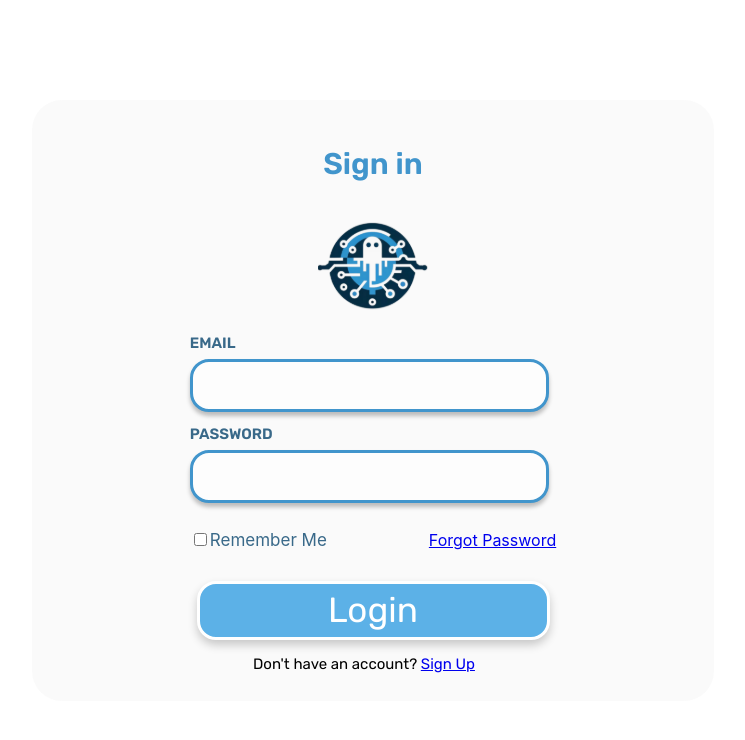
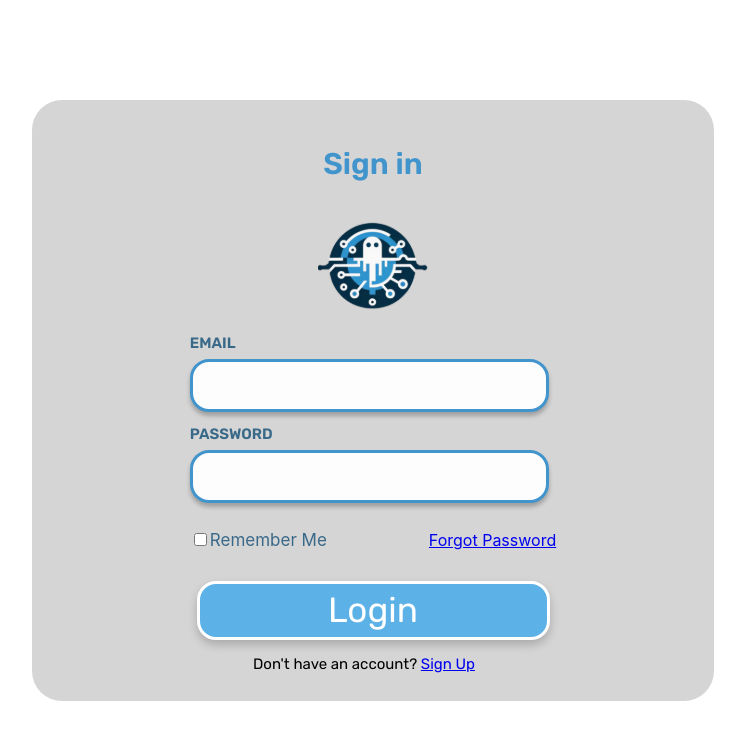
Before and after one commit to sadiatasneemkhan/Ghosted, a React (Create React App) app in the folder client/my-app/: page /signin in a window 1280 px wide. Shown: the top 740 px of the page, without its empty margins (267-1012 px from the left). Built offline with nearby package versions, Linux system fonts and the light colour scheme.

Commit message:
darker background colour for login page

```diff
--- a/client/my-app/src/pages/pages.css
+++ b/client/my-app/src/pages/pages.css
@@ -263,7 +263,7 @@
         width: 682px;
         height: 601px;
         border-radius: 30px;
-        background: rgba(217, 217, 217, 0.13);
+        background: rgba(29, 27, 27, 0.182);
 
         display: block;
         position: absolute;
```
